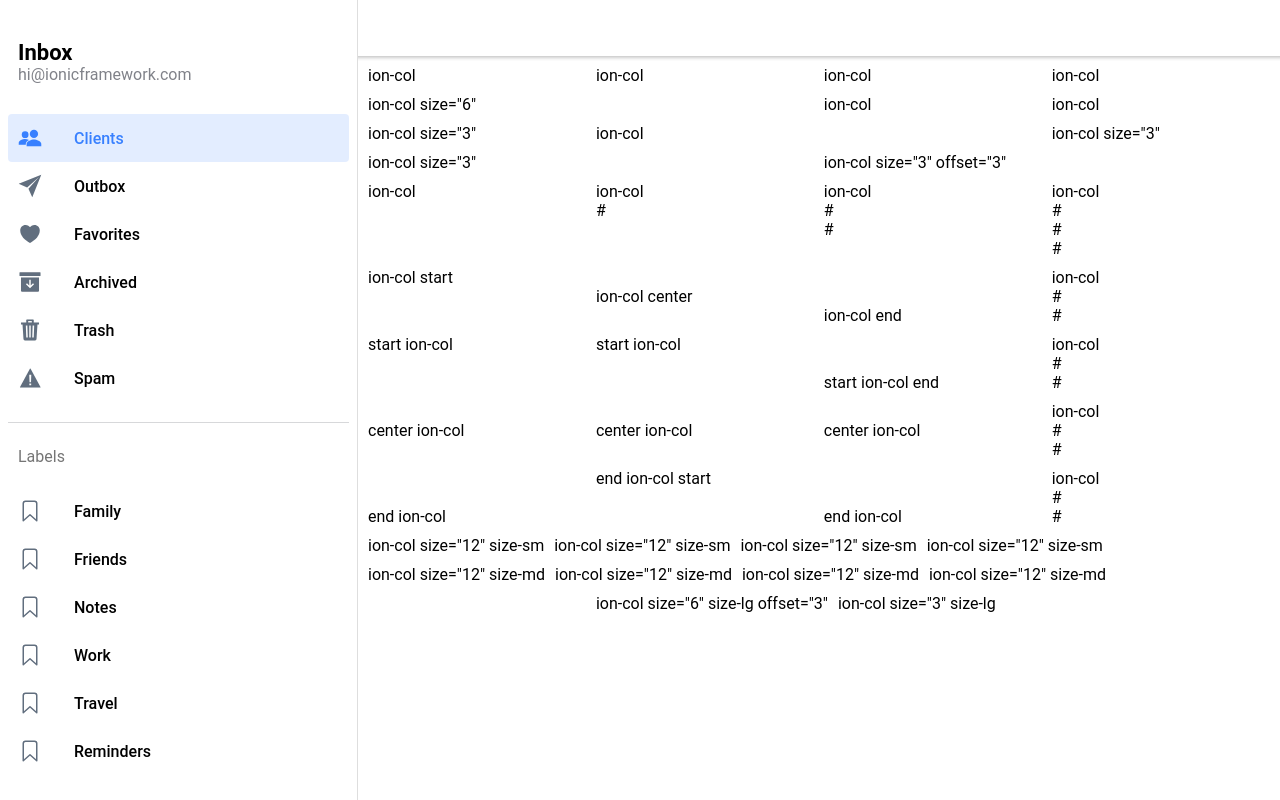
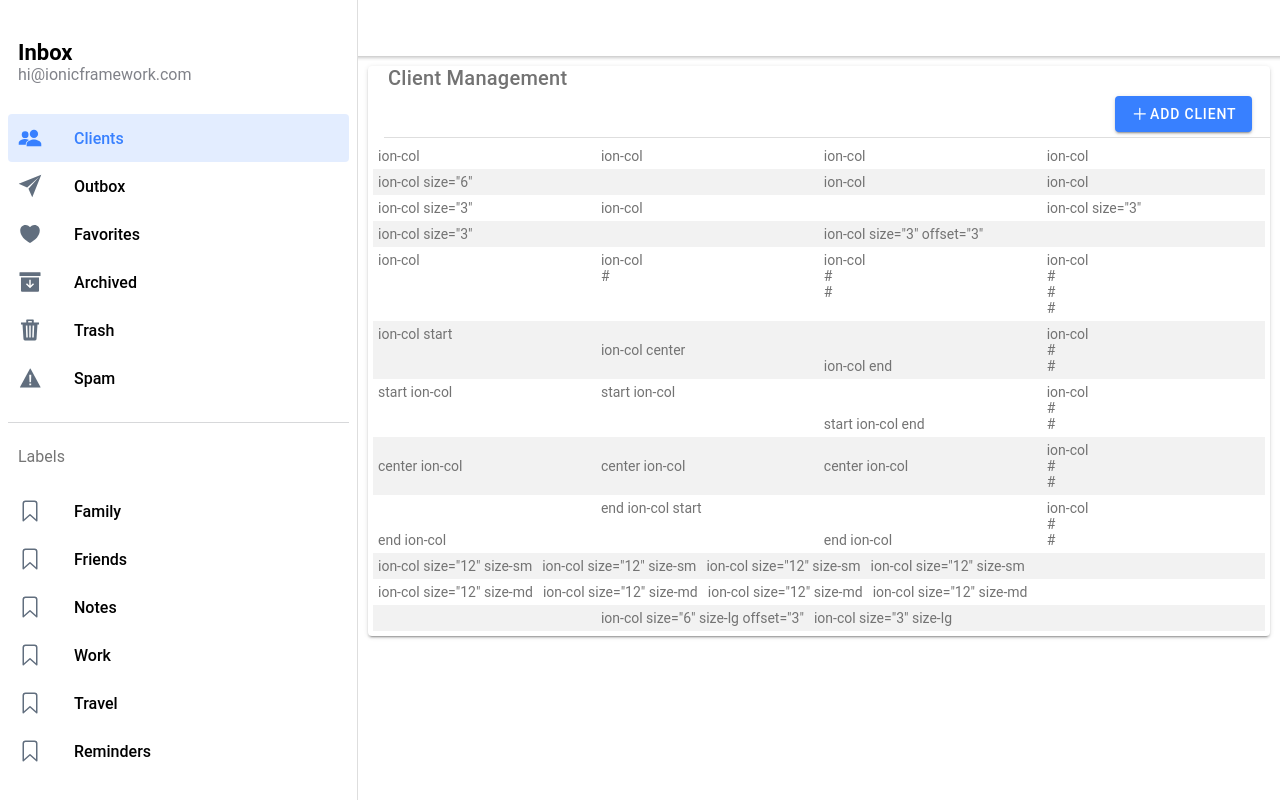
Before and after one commit to FacundoGB/ReactJavaPractice, a React (Create React App) app: page /page/clients in a window 1280 px wide. Built offline with nearby package versions, Linux system fonts and the light colour scheme.

Commit message:
modified gird. added title, button, made it card style

```diff
--- a/src/pages/client/ClientList.tsx
+++ b/src/pages/client/ClientList.tsx
@@ -1,18 +1,36 @@
-import { IonButtons, IonCol, IonContent, IonGrid, IonHeader, IonMenuButton, IonPage, IonRow, IonTitle, IonToolbar } from '@ionic/react';
-import { useParams } from 'react-router';
+import {
+    IonButton,
+    IonButtons,
+    IonCard,
+    IonCol,
+    IonContent,
+    IonGrid,
+    IonHeader,
+    IonIcon,
+    IonItem,
+    IonMenuButton,
+    IonPage,
+    IonRow,
+    IonTitle,
+    IonToolbar
+} from '@ionic/react';
+import { add } from 'ionicons/icons';
+import {useParams} from 'react-router';
 import ExploreContainer from '../../components/ExploreContainer';
 
 
 const ClientList: React.FC = () => {
 
-  const { name } = useParams<{ name: string; }>();
+    const {name} = useParams < {
+        name: string;
+    } > ();
 
     return (
         <IonPage>
             <IonHeader>
                 <IonToolbar>
                     <IonButtons slot="start">
-            <IonMenuButton />
+                        <IonMenuButton/>
                     </IonButtons>
                     <IonTitle>{name}</IonTitle>
                 </IonToolbar>
@@ -21,11 +39,20 @@ const ClientList: React.FC = () => {
             <IonContent fullscreen>
                 <IonHeader collapse="condense">
                     <IonToolbar>
-            <IonTitle size="large">{name}</IonTitle>
+                        <IonTitle size="large"></IonTitle>
                     </IonToolbar>
                 </IonHeader>
-        <IonGrid>
-      <IonRow>
+                <IonCard>
+                    <IonTitle>Client Management</IonTitle>
+                    <IonItem>
+                        <IonButton color="primary" fill='solid' slot='end' size='default'>
+                          <IonIcon icon={add} />
+                          Add Client
+                        </IonButton>
+
+                    </IonItem>
+                    <IonGrid className='table'>
+                        <IonRow> {/* in style={} we can add an object that represents a css code */}
                             <IonCol>ion-col</IonCol>
                             <IonCol>ion-col</IonCol>
                             <IonCol>ion-col</IonCol>
@@ -55,18 +82,18 @@ const ClientList: React.FC = () => {
                             <IonCol>ion-col</IonCol>
                             <IonCol>
                                 ion-col
-          <br />#
+                                <br/>#
                             </IonCol>
                             <IonCol>
                                 ion-col
-          <br />#
-          <br />#
+                                <br/>#
+                                <br/>#
                             </IonCol>
                             <IonCol>
                                 ion-col
-          <br />#
-          <br />#
-          <br />#
+                                <br/>#
+                                <br/>#
+                                <br/>#
                             </IonCol>
                         </IonRow>
 
@@ -76,8 +103,8 @@ const ClientList: React.FC = () => {
                             <IonCol className="ion-align-self-end">ion-col end</IonCol>
                             <IonCol>
                                 ion-col
-          <br />#
-          <br />#
+                                <br/>#
+                                <br/>#
                             </IonCol>
                         </IonRow>
 
@@ -87,8 +114,8 @@ const ClientList: React.FC = () => {
                             <IonCol className="ion-align-self-end">start ion-col end</IonCol>
                             <IonCol>
                                 ion-col
-          <br />#
-          <br />#
+                                <br/>#
+                                <br/>#
                             </IonCol>
                         </IonRow>
 
@@ -98,8 +125,8 @@ const ClientList: React.FC = () => {
                             <IonCol>center ion-col</IonCol>
                             <IonCol>
                                 ion-col
-          <br />#
-          <br />#
+                                <br/>#
+                                <br/>#
                             </IonCol>
                         </IonRow>
 
@@ -109,8 +136,8 @@ const ClientList: React.FC = () => {
                             <IonCol>end ion-col</IonCol>
                             <IonCol>
                                 ion-col
-          <br />#
-          <br />#
+                                <br/>#
+                                <br/>#
                             </IonCol>
                         </IonRow>
 
@@ -153,6 +180,7 @@ const ClientList: React.FC = () => {
                             </IonCol>
                         </IonRow>
                     </IonGrid>
+                </IonCard>
             </IonContent>
         </IonPage>
     );
```
Lines whose indentation alone changed are shown as unchanged.
